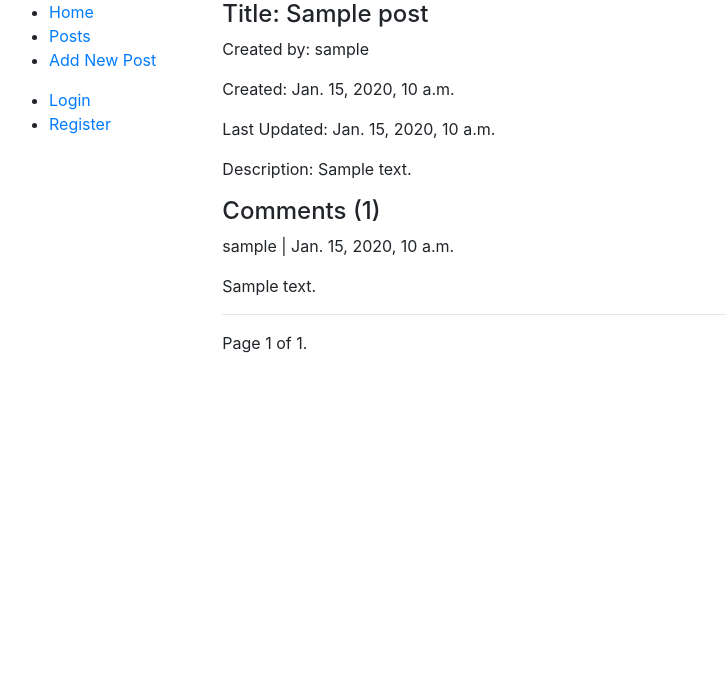
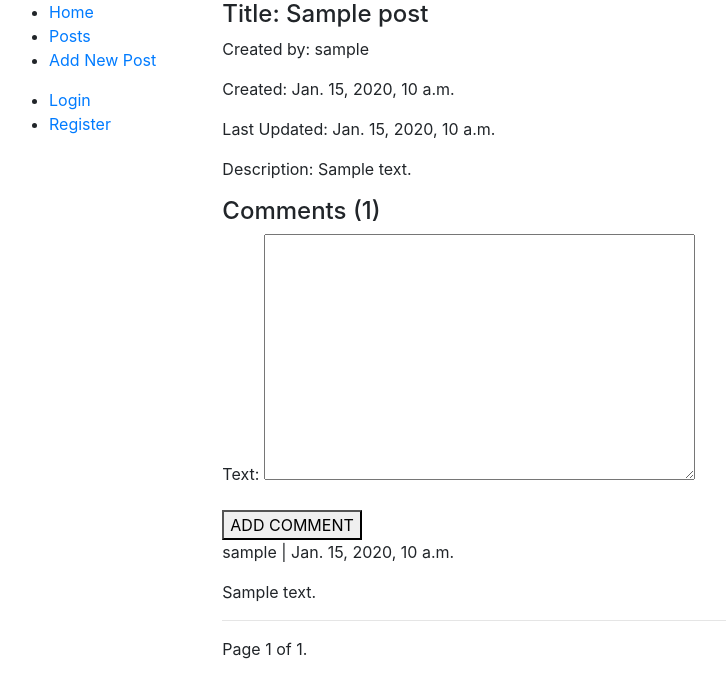
Before and after one commit to Thejaunt/Blog_HW, a Django app: page /post/1 in a window 1280 px wide. Shown: the top 698 px of the page, without its empty margins (6-732 px from the left). Run offline with Django 4.2, Linux system fonts and the light colour scheme; tables that the repository leaves empty hold one stand-in row (values such as "Sample post"); some libraries are stand-ins or nearby versions.

Commit message:
add-comment, plus fixed some bugs

```diff
--- a/blog/forms.py
+++ b/blog/forms.py
@@ -1,6 +1,6 @@
 from django import forms
 
-from .models import Post
+from .models import Comment, Post
 
 
 class CreatePostForm(forms.ModelForm):
@@ -13,3 +13,9 @@ class UpdatePostForm(forms.ModelForm):
     class Meta:
         model = Post
         fields = ["is_published", "title", "description"]
+
+
+class CommentForm(forms.ModelForm):
+    class Meta:
+        model = Comment
+        fields = ["text"]
--- a/blog/models.py
+++ b/blog/models.py
@@ -3,6 +3,7 @@ from django.core.mail import send_mail
 from django.db import models
 from django.template import loader
 from core import settings
+from django.urls import reverse
 
 User = get_user_model()
 
@@ -13,7 +14,7 @@ class Post(models.Model):
     title = models.CharField(max_length=70)
     description = models.TextField(max_length=500)
     approved = models.BooleanField(default=True)
-    is_published = models.BooleanField(default=False)
+    is_published = models.BooleanField(default=True)
     created_at = models.DateTimeField(auto_now_add=True)
     updated_at = models.DateTimeField(auto_now=True)
 
@@ -41,10 +42,12 @@ class Post(models.Model):
             else:
                 user = "Anonymous"
             from_email = settings.EMAIL_HOST
+            admin_url = reverse("admin:blog_post_change", args=(self.pk,))
             recipients = set(us.email for us in User.objects.filter(is_superuser=True))
             text = (
                 f"New Post - title: {self.title} has been added by {user}\n"
-                f"link: {settings.SITE_HOST}{self.get_absolute_url()}"
+                f"admin link: {settings.SITE_HOST}{admin_url}\n"
+                f"site link: {settings.SITE_HOST}{self.get_absolute_url()}\n"
             )
             message = loader.render_to_string("blog/email_comment.html", {"message": text})
             send_mail(
@@ -85,10 +88,12 @@ class Comment(models.Model):
                 user = "Anonymous"
 
             from_email = settings.EMAIL_HOST
+            admin_url = reverse("admin:blog_comment_change", args=(self.pk,))
             recipients = set([*[su.email for su in User.objects.filter(is_superuser=True)], self.post.user.email])
             text = (
                 f"New comment for Post title:{self.post.title},\n"
-                f"link: {settings.SITE_HOST}{self.post.get_absolute_url()}\n"
+                f"admin link: {settings.SITE_HOST}{admin_url}\n"
+                f"site link: {settings.SITE_HOST}{self.post.get_absolute_url()}\n"
                 f"has been added by {user} user"
             )
             message = loader.render_to_string("blog/email_comment.html", {"message": text})
--- a/blog/views.py
+++ b/blog/views.py
@@ -4,7 +4,7 @@ from django.core.paginator import Paginator
 from django.db.models import Prefetch
 from django.shortcuts import render, get_object_or_404, redirect
 
-from .forms import CreatePostForm, UpdatePostForm
+from .forms import CreatePostForm, CommentForm, UpdatePostForm
 from .models import Comment, Post
 
 
@@ -56,8 +56,22 @@ def post_detail_view(request, pk):
     is_creator = False
     if request.user == obj.user:
         is_creator = True
+    context = {"obj": obj, "com_count": com_count, "is_creator": is_creator, "is_paginated": True, "page_obj": page_obj}
 
-    context = {"obj": obj, "com_count": com_count, "is_creator": is_creator, "is_paginated": True, "page_obj": page_obj}
+    form = CommentForm(request.POST or None)
+    context["form"] = form
+    if request.method == "POST":
+        if form.is_valid():
+            user = request.user
+            text = form.cleaned_data.get("text")
+            com = Comment(user=user, post=obj, text=text)
+            com.save()
+            context["form"] = CommentForm()
+            messages.success(
+                request,
+                "New Comment has been added. \n It will be shown in comments section after verification"
+            )
+
     return render(request, "blog/post-detail.html", context)
 
 
@@ -72,7 +86,7 @@ def create_post(request):
             post = Post(user=request.user, title=title, description=description, is_published=is_published)
             post.save()
             messages.success(request, "New post has been created")
-        return redirect("blog:post-detail", post.pk)
+            return redirect("blog:personal-post-detail", post.pk)
     return render(request, "blog/create-post.html", {"form": form})
 
 
--- a/templates/blog/post-detail.html
+++ b/templates/blog/post-detail.html
@@ -17,6 +17,13 @@
         {% endif %}
 
     <h4>Comments ({{ com_count }})</h4>
+        <form method="POST">
+            {% csrf_token %}
+            {{ form.as_p }}
+            <button type="submit">ADD COMMENT</button>
+        </form>
+
+
         {% for comment in page_obj %}
 
             {% if comment.user %}
```
